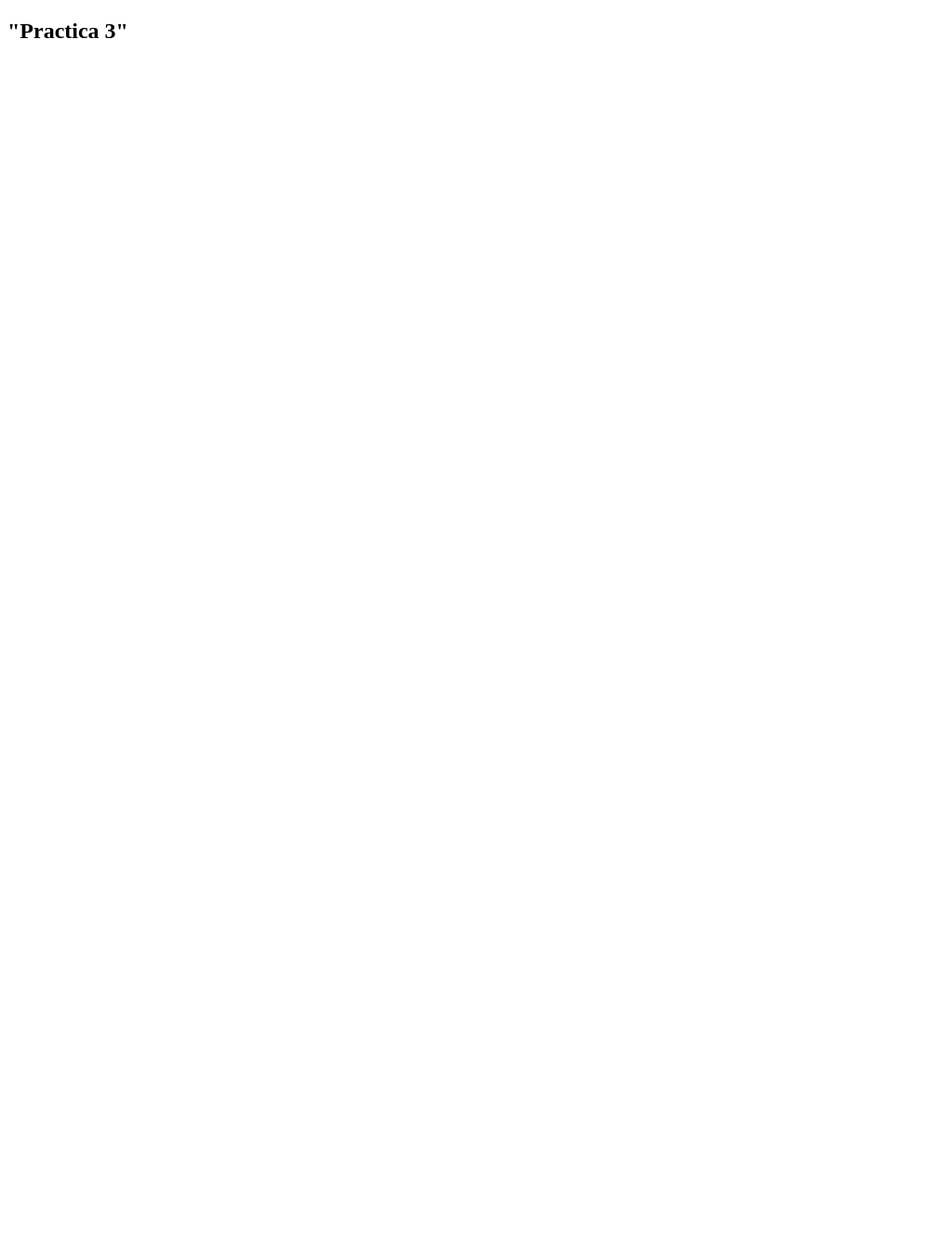
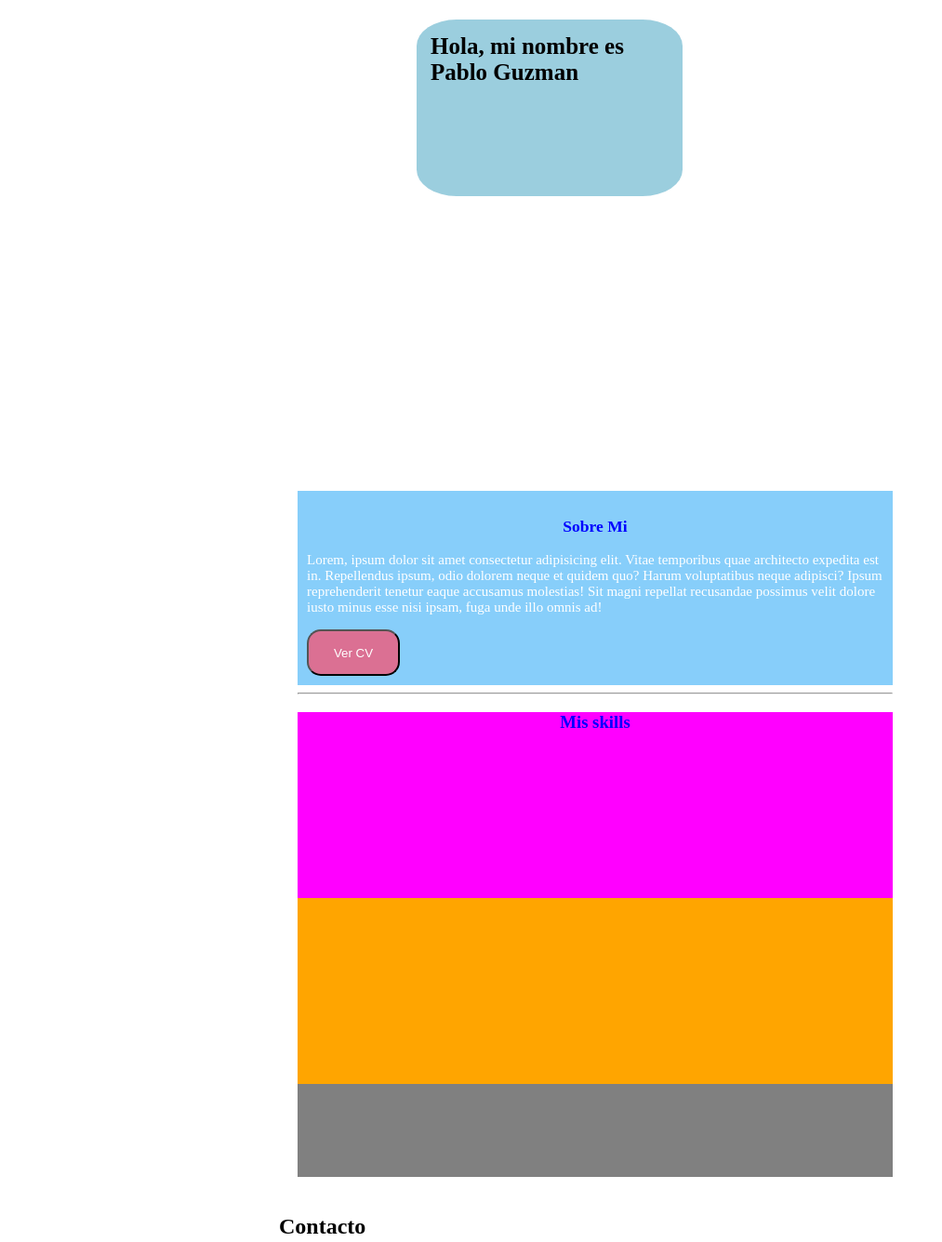
Before and after one commit to Ministerio-del-Peru-Gob/CODIGOOPC-FRONTEND, a plain HTML site: page css.seman2/practica3/3.html in a window 1280 px wide. Shown: the whole page at 93% size, without its empty margins (0-1013 px from the left). Before the commit the page ends 800 px from the top, so only its background shows below. Drawn offline with Linux system fonts and the light colour scheme.

Commit message:
Avance clase de hoy

```diff
--- a/css.seman2/practica3/3.css
+++ b/css.seman2/practica3/3.css
@@ -0,0 +1,76 @@
+header{
+    width: auto;
+    height:500px;
+
+}
+
+section {
+    padding: 20px;
+}
+
+body {
+    margin-left: 300px;
+    margin-right: 300px;
+}
+
+h3 {
+    text-align: center;
+    color: blue;
+    transform: translatey(0px)
+
+}
+button{
+    width: 100px;
+    height: 50px;
+    background-color: palevioletred;
+    color: white;
+    border-radius: 15px;
+}
+header .Nombre1 {
+    position: absolute;
+    left: 35%;
+
+
+}
+
+.Nombre1 {
+    transform: matrix(215px);
+    /*position: absolute; /* Sit on top of the page content */
+    /*display: flex; /* Hidden by default */
+    width: 20%; /* Full width (cover the whole page) */
+    height: 20%; /* Full height (cover the whole page) */
+    top: 0;
+    left: 0;
+    right: 0;
+    bottom: 3;
+    background-color: rgba(57, 158, 189, 0.5); /* Black background with opacity */
+    z-index: 2;
+    border-radius: 15%;
+    padding: 15px;
+    font-size: 25px;
+
+
+}
+
+.bloque1 {
+    background-color:lightskyblue;
+    height: 300px
+    text-align: center;
+    padding: 10px;
+    color: white;
+    font-size: 15px;
+
+}
+
+.bloque2 {
+    background-color: fuchsia;
+    height: 200px
+}
+.bloque3 {
+    background-color: orange;
+    height: 200px
+}
+.bloque4 {
+    background-color: gray;
+    height: 100px
+}
--- a/css.seman2/practica3/3.html
+++ b/css.seman2/practica3/3.html
@@ -4,17 +4,48 @@
     <meta charset="UTF-8">
     <meta http-equiv="X-UA-Compatible" content="IE=edge">
     <meta name="viewport" content="width=device-width, initial-scale=1.0">
+    <link href="3.css"rel="stylesheet" type="text/css">
     <title>Practica 3</title>
 </head>
 <body>
     <div>
         <header>
-            <h2>"Practica 3"</h2>
+            <h2 class="Nombre1">Hola, mi nombre es Pablo Guzman</h2>
+            <img src="" alt="">
         </header>
         <main>
+            <section>
+            <div class="bloque1">
+                <h3>Sobre Mi</h3>
+                <p>
+                Lorem, ipsum dolor sit amet consectetur adipisicing elit. Vitae temporibus quae architecto expedita est in. Repellendus
+                ipsum, odio dolorem neque et quidem quo? Harum voluptatibus neque adipisci? Ipsum reprehenderit tenetur eaque accusamus
+                molestias! Sit magni repellat recusandae possimus velit dolore iusto minus esse nisi ipsam, fuga unde illo omnis ad!
+                </p>
+                <button >
+                    Ver CV
+                </button>
+
+            </div>
+            <hr>
+            <div class="bloque2">
+                <h3>Mis skills</h3>
+
+
+
+            </div>
+            <div class="bloque3">
+
+            </div>
+            <div class="bloque4">
+
+            </div>
+            </section>
 
         </main>
         <footer>
+            <h2> Contacto </h2>
+            <form action=""></form>
 
         </footer>
     </div>
```
